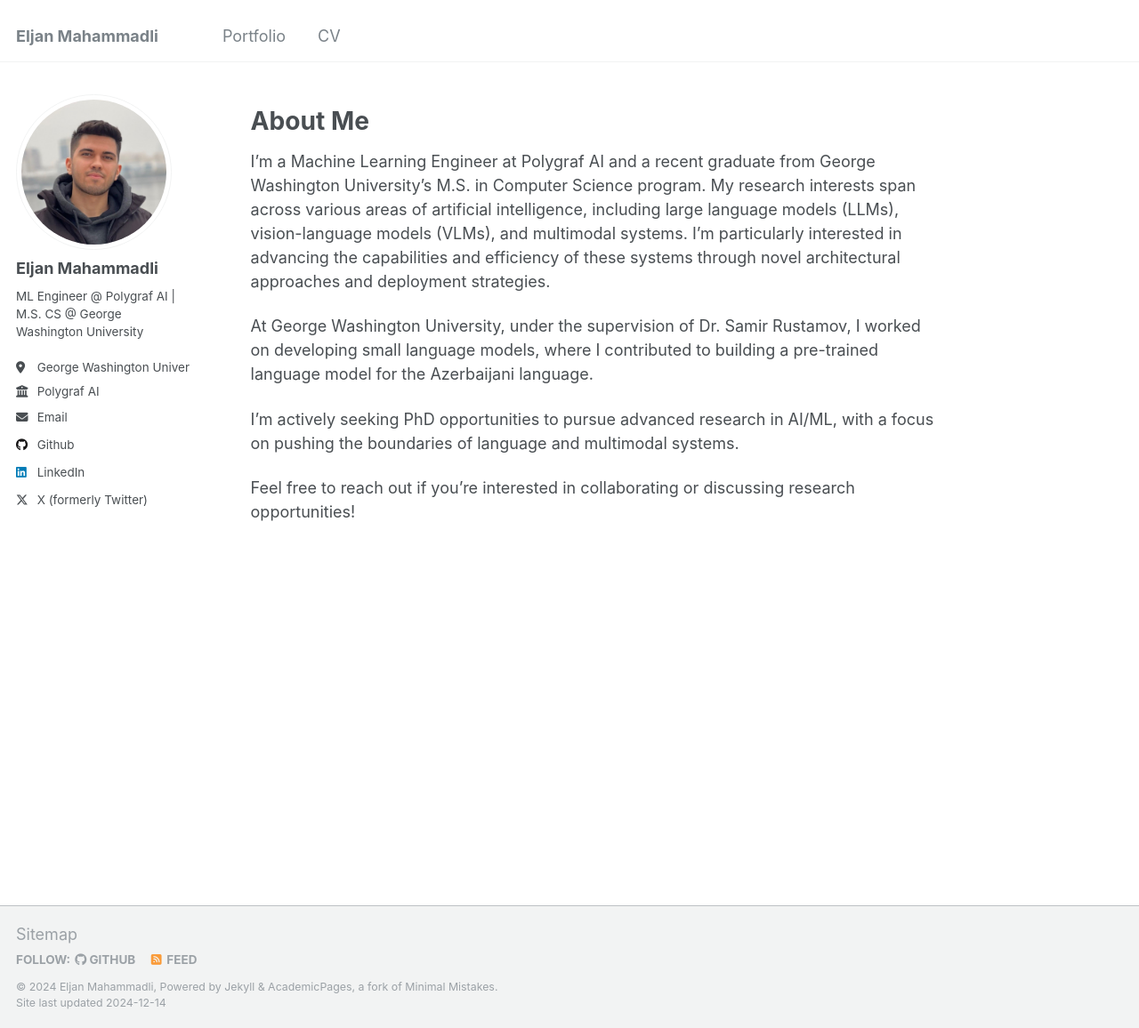
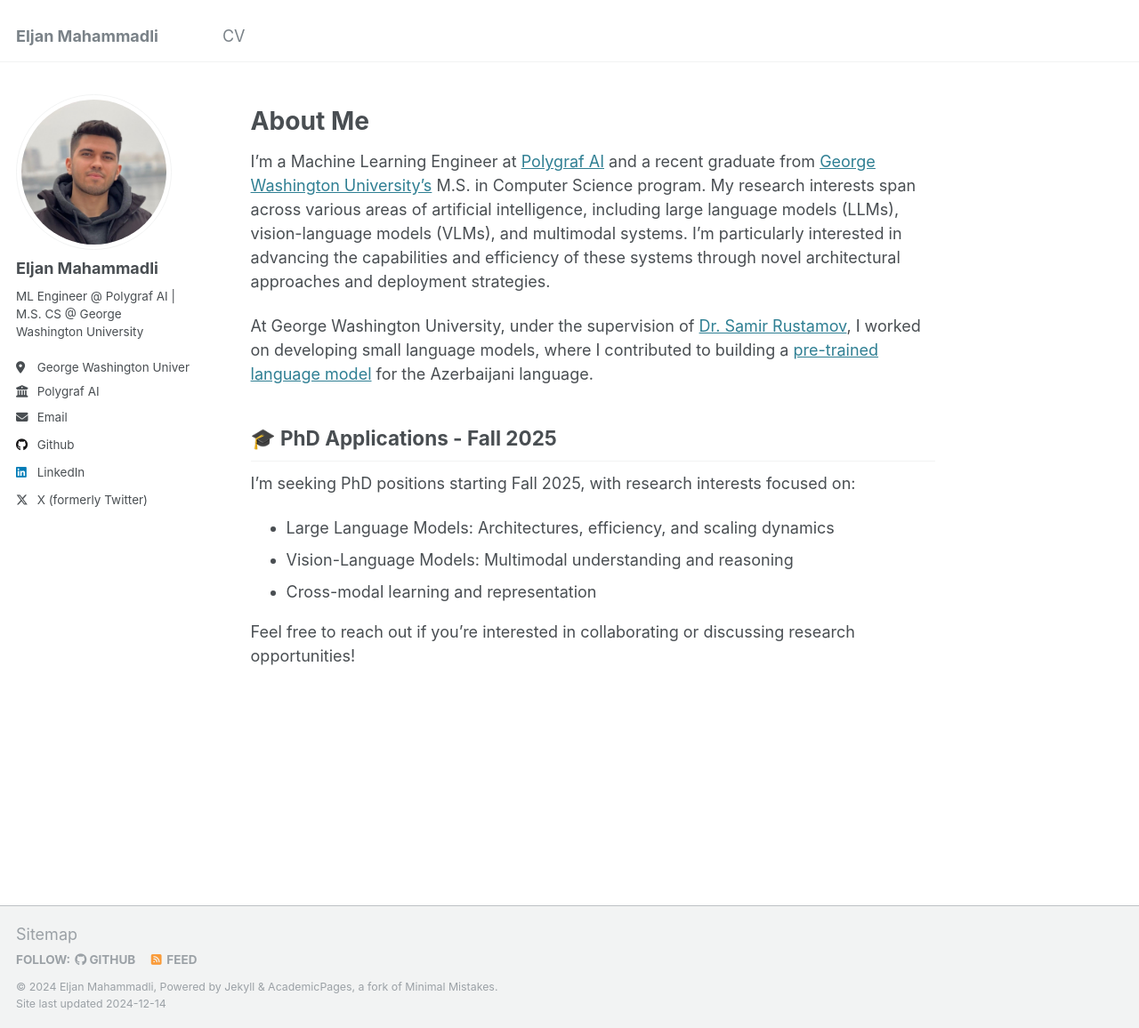
Before and after one commit to eljanmahammadli/eljanmahammadli.github.io, a Jekyll site: the page built from _pages/about.md, in a window 1280 px wide and 1156 px high. Shown: the whole window at 89% size. Built offline with Jekyll 4.4.1, drawn with Linux system fonts in a browser that asks for light colours.

Commit message:
fix: update navigation and configuration to remove portfolio section and correct CV link

```diff
--- a/_config.yml
+++ b/_config.yml
@@ -219,9 +219,9 @@ collections:
   # publications:
   #   output: false
   #   permalink: /:collection/:path/
-  portfolio:
-    output: true
-    permalink: /:collection/:path/
+  # portfolio:
+  #   output: true
+  #   permalink: /:collection/:path/
   # talks:
   #   output: false
   #   permalink: /:collection/:path/
@@ -266,14 +266,14 @@ defaults:
   #     share: true
   #     comments: true
   # _portfolio
-  - scope:
-      path: ""
-      type: portfolio
-    values:
-      layout: single
-      author_profile: true
-      share: true
-      comment: true
+  # - scope:
+  #     path: ""
+  #     type: portfolio
+  #   values:
+  #     layout: single
+  #     author_profile: true
+  #     share: true
+  #     comment: true
   # # _talks
   # - scope:
   #     path: ""
--- a/_data/navigation.yml
+++ b/_data/navigation.yml
@@ -14,14 +14,14 @@ main:
   # - title: "Teaching"
   #   url: /teaching/
 
-  - title: "Portfolio"
-    url: /portfolio/
+  # - title: "Portfolio"
+  #   url: /portfolio/
 
   # - title: "Blog Posts"
   #   url: /year-archive/
 
   - title: "CV"
-    url: /files/Eljan-Mahammadli-CV.pdf
+    url: /files/Eljan-Mahammadli-CV-latest.pdf
 
   # - title: "Guide"
   #   url: /markdown/
--- a/_pages/about.md
+++ b/_pages/about.md
@@ -8,10 +8,14 @@ redirect_from:
 ---
 # About Me
 
-I'm a Machine Learning Engineer at Polygraf AI and a recent graduate from George Washington University's M.S. in Computer Science program. My research interests span across various areas of artificial intelligence, including large language models (LLMs), vision-language models (VLMs), and multimodal systems. I'm particularly interested in advancing the capabilities and efficiency of these systems through novel architectural approaches and deployment strategies.
+I'm a Machine Learning Engineer at [Polygraf AI](https://polygraf.ai) and a recent graduate from [George Washington University's](https://www.gwu.edu) M.S. in Computer Science program. My research interests span across various areas of artificial intelligence, including large language models (LLMs), vision-language models (VLMs), and multimodal systems. I'm particularly interested in advancing the capabilities and efficiency of these systems through novel architectural approaches and deployment strategies.
 
-At George Washington University, under the supervision of Dr. Samir Rustamov, I worked on developing small language models, where I contributed to building a pre-trained language model for the Azerbaijani language.
+At George Washington University, under the supervision of [Dr. Samir Rustamov](https://scholar.google.com/citations?user=QnvLW9cAAAAJ&hl=en), I worked on developing small language models, where I contributed to building a [pre-trained language model](https://huggingface.co/eljanmahammadli/AzLlama-152M) for the Azerbaijani language.
 
-I'm actively seeking PhD opportunities to pursue advanced research in AI/ML, with a focus on pushing the boundaries of language and multimodal systems.
+## 🎓 PhD Applications - Fall 2025
+I'm seeking PhD positions starting Fall 2025, with research interests focused on:
+- Large Language Models: Architectures, efficiency, and scaling dynamics
+- Vision-Language Models: Multimodal understanding and reasoning
+- Cross-modal learning and representation
 
 Feel free to reach out if you're interested in collaborating or discussing research opportunities!
```
Also changed, not shown: 2 other files.
